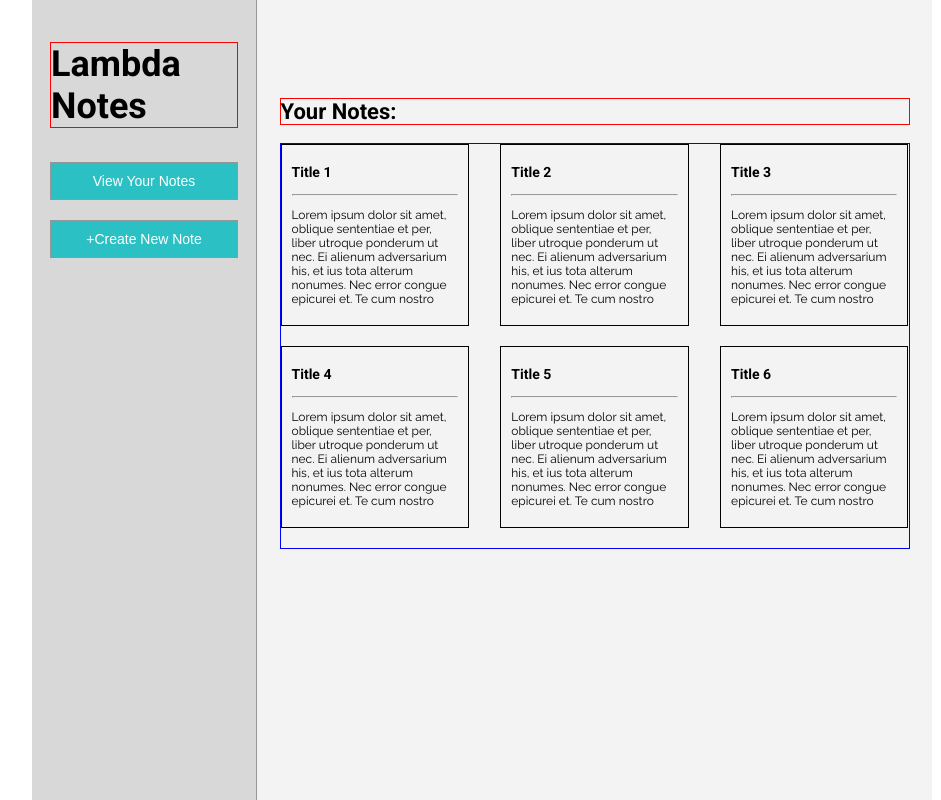
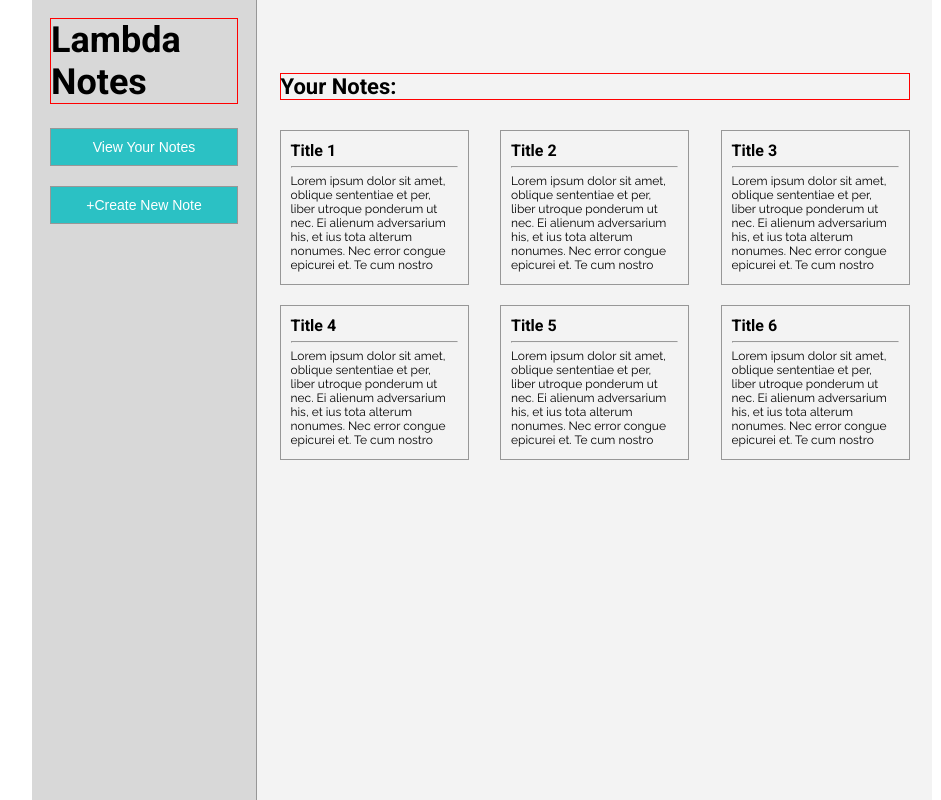
Before and after one commit to JSNavey/newfrontend, a React (Create React App) app in the folder notes/: page / in a window 1280 px wide. Shown: the whole page, without its empty margins (158-1099 px from the left). Built offline with nearby package versions, Linux system fonts and the light colour scheme.

Commit message:
adjusted some styling in note list page to match the sample

```diff
--- a/notes/src/components/MainContent/index.css
+++ b/notes/src/components/MainContent/index.css
@@ -9,6 +9,6 @@
 h2 {
     border: 1px solid red;
     font-size: 2.2rem;
-    margin-top: 7.5rem;
-
+    margin-top: 5rem;
+    margin-bottom: 3rem;
 }
--- a/notes/src/components/NoteList/index.css
+++ b/notes/src/components/NoteList/index.css
@@ -1,5 +1,5 @@
 .notelist-container {
-    border: 1px solid blue;
+    /* border: 1px solid blue; */
     display: flex;
     flex-wrap: wrap;
     width: 100%;
@@ -8,7 +8,7 @@
 }
 
 .note {
-    border: 1px solid black;
+    border: 1px solid #979797;
     width: 30%;
     margin-bottom: 2rem;
     padding: 0.5rem 1rem;
@@ -16,10 +16,12 @@
 }
 
 .note h3 {
-    padding-top: 0;
+    margin: 0.5rem 0;
+    font-size: 1.6rem;
 }
 
 .note p {
     height: 10rem;
     overflow: hidden;
+    margin: 0.5rem 0;
 }
--- a/notes/src/components/SideNav/index.css
+++ b/notes/src/components/SideNav/index.css
@@ -13,11 +13,11 @@ h1 {
     font-size: 3.6rem;
     font-weight: 800;
     border: 1px solid red;
+    margin-top: 0;
 }
 
 .nav-btn {
     width: 100%;
-    margin-top: 1rem;
 }
 
 .bottom-btn {
```
